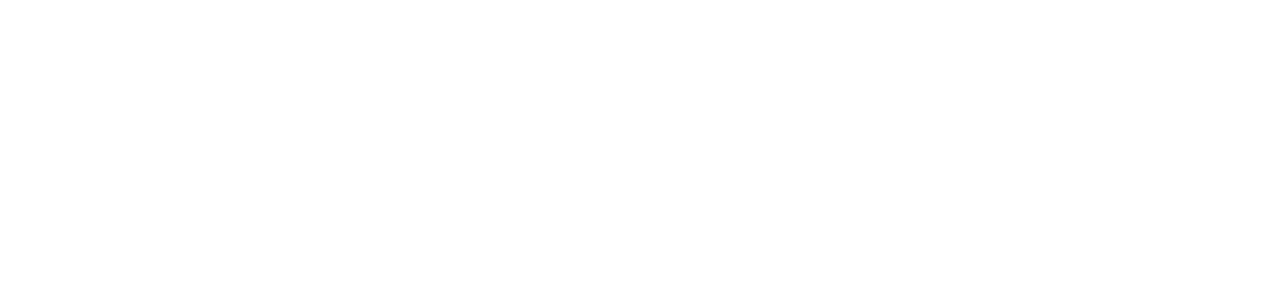
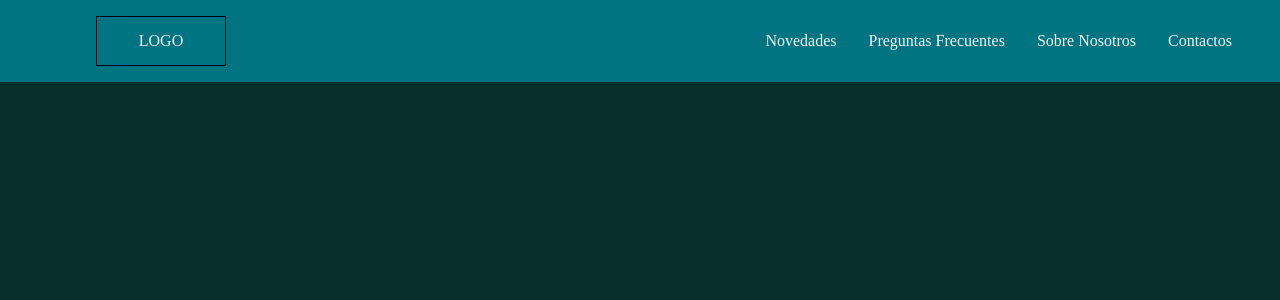
Before and after one commit to MatiSalinas/computer-laboratory-web-page, a React (Vite) app in the folder web/: page / in a window 1280 px wide. Shown: the top 300 px of the page. Built offline with nearby package versions, Linux system fonts and the light colour scheme.

Commit message:
NavBar component created

```diff
--- a/web/src/App.css
+++ b/web/src/App.css
@@ -0,0 +1,30 @@
+*{
+  margin: 0;
+  padding: 0;
+}
+html{
+  background-color: #072F2E;
+}
+nav{
+  display: flex;
+  align-items: center;
+  justify-content: space-between;
+  background-color: #017481;
+  /* color: hsl(186, 98%, 95%); */
+  color: #F2F3F4;
+  padding: 1rem;
+}
+.logo{
+  width: 8rem;
+  height: 3rem;
+  border: 1px solid black;
+  margin-left: 5rem;
+  display: flex;
+  justify-content: center;
+  align-items: center;
+}
+.secciones{
+  display: flex;
+  gap: 2rem;
+  margin-right: 2rem;
+}
--- a/web/src/App.jsx
+++ b/web/src/App.jsx
@@ -1,10 +1,11 @@
 import './App.css'
+import NavBar from './components/NavBar'
 
 function App() {
 
   return (
     <>
-
+      <NavBar></NavBar>
     </>
   )
 }
--- /dev/null
+++ b/web/src/components/NavBar.jsx
@@ -0,0 +1,15 @@
+function NavBar() {
+    return (
+        <nav>
+          <div className="logo">LOGO</div>
+          <div className="secciones">
+            <div className="seccionlink">Novedades</div>
+            <div className="seccionlink">Preguntas Frecuentes</div>
+            <div className="seccionlink">Sobre Nosotros</div>
+            <div className="seccionlink">Contactos</div>
+          </div>
+        </nav>
+    )
+  }
+
+  export default NavBar
```
